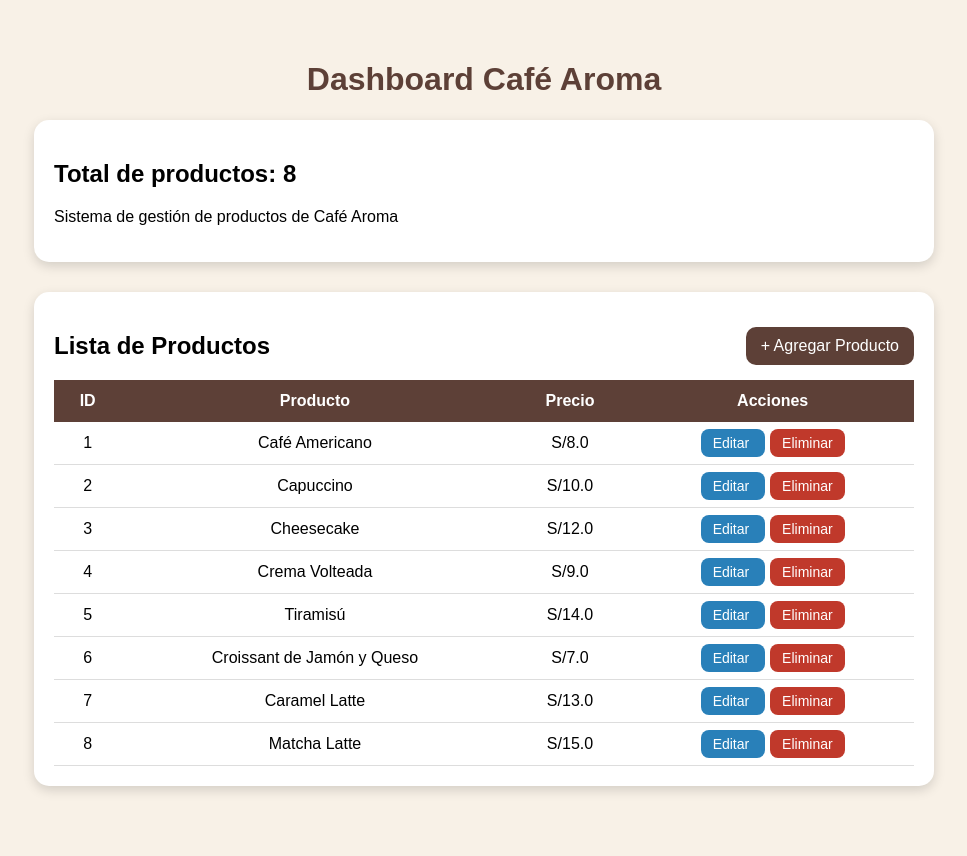
After one commit to flaszzh/MinuevoProyecto, a Flask app: page /dashboard in a window 1280 px wide. The commit adds this page. Shown: the whole page, without its empty margins (156-1123 px from the left). Run offline with Flask 3, Linux system fonts and the light colour scheme; data comes from the database, SQL or seed files in the repository; both versions use the stored data as it was after the commit.

Commit message:
CRUD y Dashboard completados

```diff
--- a/app.py
+++ b/app.py
@@ -1,10 +1,122 @@
-from flask import Flask, render_template
+from flask import Flask, render_template, request, redirect
+from flask_sqlalchemy import SQLAlchemy
 
 app = Flask(__name__)
+
+# Configuración de SQLite
+app.config['SQLALCHEMY_DATABASE_URI'] = 'sqlite:///cafeteria.db'
+app.config['SQLALCHEMY_TRACK_MODIFICATIONS'] = False
+
+db = SQLAlchemy(app)
+
+# Tabla Productos
+class Producto(db.Model):
+    id = db.Column(db.Integer, primary_key=True)
+    nombre = db.Column(db.String(100), nullable=False)
+    precio = db.Column(db.Float, nullable=False)
+
+@app.route("/productos")
+def productos():
+    productos = Producto.query.all()
+
+    resultado = ""
+
+    for producto in productos:
+        resultado += f"{producto.id} - {producto.nombre} - S/{producto.precio}<br>"
+
+    return resultado
+
+@app.route("/dashboard")
+def dashboard():
+    productos = Producto.query.all()
+
+    return render_template(
+        "dashboard.html",
+        productos=productos,
+        total=len(productos)
+    )
+
+@app.route("/agregar", methods=["GET", "POST"])
+def agregar():
+
+    if request.method == "POST":
+
+        nombre = request.form["nombre"]
+        precio = request.form["precio"]
+
+        nuevo_producto = Producto(
+            nombre=nombre,
+            precio=precio
+        )
+
+        db.session.add(nuevo_producto)
+        db.session.commit()
+
+        return redirect("/dashboard")
+
+    return render_template("agregar.html")
+
+@app.route("/eliminar/<int:id>")
+def eliminar(id):
+
+    producto = Producto.query.get_or_404(id)
+
+    db.session.delete(producto)
+    db.session.commit()
+
+    return redirect("/dashboard")
+
+@app.route("/editar/<int:id>", methods=["GET", "POST"])
+def editar(id):
+
+    producto = Producto.query.get_or_404(id)
+
+    if request.method == "POST":
+
+        producto.nombre = request.form["nombre"]
+        producto.precio = request.form["precio"]
+
+        db.session.commit()
+
+        return redirect("/dashboard")
+
+    return render_template(
+        "editar.html",
+        producto=producto
+    )
+
+@app.route("/limpiar")
+def limpiar():
+    Producto.query.delete()
+    db.session.commit()
+    return "Base de datos limpiada"
+
+@app.route("/cargar-productos")
+def cargar_productos():
+
+    productos = [
+        Producto(nombre="Café Americano", precio=8),
+        Producto(nombre="Capuccino", precio=10),
+        Producto(nombre="Cheesecake", precio=12),
+        Producto(nombre="Crema Volteada", precio=9),
+        Producto(nombre="Tiramisú", precio=14),
+        Producto(nombre="Croissant de Jamón y Queso", precio=7),
+        Producto(nombre="Caramel Latte", precio=13),
+        Producto(nombre="Matcha Latte", precio=15)
+    ]
+
+    for producto in productos:
+        db.session.add(producto)
+
+    db.session.commit()
+
+    return "Productos cargados correctamente"
 
 @app.route("/")
 def inicio():
     return render_template("index.html")
 
 if __name__ == "__main__":
+    with app.app_context():
+        db.create_all()
     app.run(debug=True)
--- a/requirements.txt
+++ b/requirements.txt
@@ -1,2 +1,3 @@
 Flask
 gunicorn
+flask_sqlalchemy
--- /dev/null
+++ b/templates/dashboard.html
@@ -0,0 +1,137 @@
+<!DOCTYPE html>
+<html>
+<head>
+    <title>Dashboard - Café Aroma</title>
+    <style>
+        body{
+            font-family: Arial, sans-serif;
+            background:#f8f1e7;
+            margin:0;
+            padding:40px;
+        }
+
+        h1{
+            text-align:center;
+            color:#5d4037;
+        }
+
+        .dashboard{
+            max-width:900px;
+            margin:auto;
+        }
+
+        .card{
+            background:white;
+            padding:20px;
+            border-radius:15px;
+            box-shadow:0 4px 12px rgba(0,0,0,0.15);
+            margin-bottom:30px;
+        }
+
+        table{
+            width:100%;
+            border-collapse:collapse;
+        }
+
+        th{
+            background:#5d4037;
+            color:white;
+            padding:12px;
+        }
+
+        td{
+            padding:12px;
+            border-bottom:1px solid #ddd;
+            text-align:center;
+        }
+
+        .btn{
+            background:#5d4037;
+            color:white;
+            padding:10px 15px;
+            text-decoration:none;
+            border-radius:10px;
+        }
+
+        .btn-eliminar{
+    background:#c0392b;
+    color:white;
+    padding:6px 12px;
+    text-decoration:none;
+    border-radius:8px;
+    font-size:14px;
+}
+
+.btn-editar{
+    background:#2980b9;
+    color:white;
+    padding:6px 12px;
+    text-decoration:none;
+    border-radius:8px;
+    font-size:14px;
+    margin-right:5px;
+}
+    </style>
+</head>
+<body>
+
+<div class="dashboard">
+
+    <h1>Dashboard Café Aroma</h1>
+
+    <div class="card">
+        <h2>Total de productos: {{ total }}</h2>
+
+<p>
+    Sistema de gestión de productos de Café Aroma
+</p>
+    </div>
+
+    <div class="card">
+
+        <div style="display:flex; justify-content:space-between; align-items:center;">
+    <h2>Lista de Productos</h2>
+
+    <a href="/agregar" class="btn">
+        + Agregar Producto
+    </a>
+</div>
+
+        <table>
+<tr>
+    <th>ID</th>
+    <th>Producto</th>
+    <th>Precio</th>
+    <th>Acciones</th>
+</tr>
+
+            {% for producto in productos %}
+<tr>
+    <td>{{ producto.id }}</td>
+    <td>{{ producto.nombre }}</td>
+    <td>S/{{ producto.precio }}</td>
+
+   <td>
+    <a href="/editar/{{ producto.id }}" class="btn-editar">
+        Editar
+    </a>
+
+<a
+href="/eliminar/{{ producto.id }}"
+class="btn-eliminar"
+onclick="return confirm('¿Deseas eliminar este producto?')">
+    Eliminar
+</a>
+</td>
+
+</tr>
+            {% endfor %}
+
+        </table>
+
+    </div>
+
+</div>
+
+</body>
+</html>
```
Also changed, not shown: templates/agregar.html (added, +71 -0 lines), templates/editar.html (added, +71 -0 lines), templates/index.html (+11 -1 lines), instance/cafeteria.db (added).
